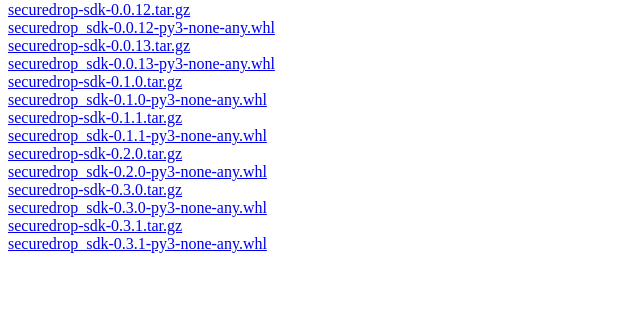
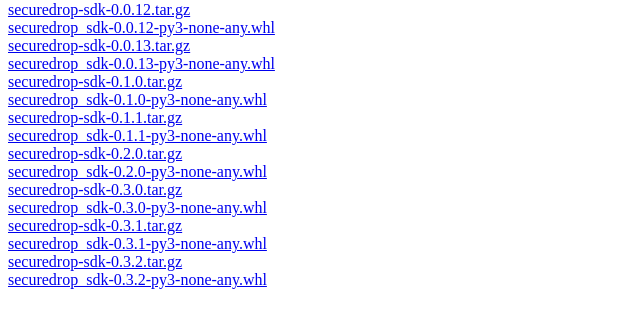
Before and after one commit to freedomofpress/securedrop-builder, a plain HTML site: page simple/securedrop-sdk/index.html in a window 1280 px wide. Shown: the part 79-406 px from the top of the page, without its empty margins (0-640 px from the left). Drawn offline with Linux system fonts and the light colour scheme.

Commit message:
add securedrop-sdk 0.3.2 wheel
Signed-off-by: Allie Crevier <allie@freedom.press>

```diff
--- a/simple/securedrop-sdk/index.html
+++ b/simple/securedrop-sdk/index.html
@@ -21,5 +21,7 @@
     <a href="/localwheels/securedrop_sdk-0.3.0-py3-none-any.whl">securedrop_sdk-0.3.0-py3-none-any.whl</a><br/>
     <a href="/localwheels/securedrop-sdk-0.3.1.tar.gz">securedrop-sdk-0.3.1.tar.gz</a><br/>
     <a href="/localwheels/securedrop_sdk-0.3.1-py3-none-any.whl">securedrop_sdk-0.3.1-py3-none-any.whl</a><br/>
+    <a href="/localwheels/securedrop-sdk-0.3.2.tar.gz">securedrop-sdk-0.3.2.tar.gz</a><br/>
+    <a href="/localwheels/securedrop_sdk-0.3.2-py3-none-any.whl">securedrop_sdk-0.3.2-py3-none-any.whl</a><br/>
   </body>
 </html>
```
Also changed, not shown: sha256sums.txt, 3 other files.
